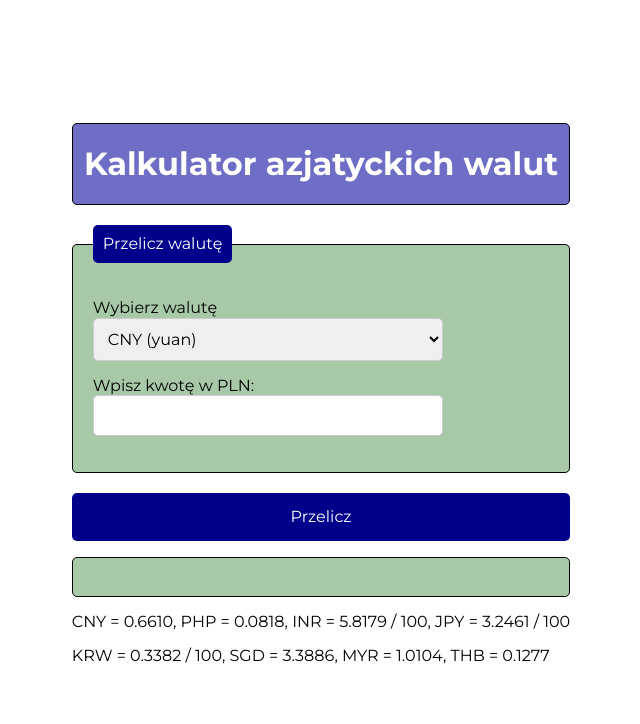
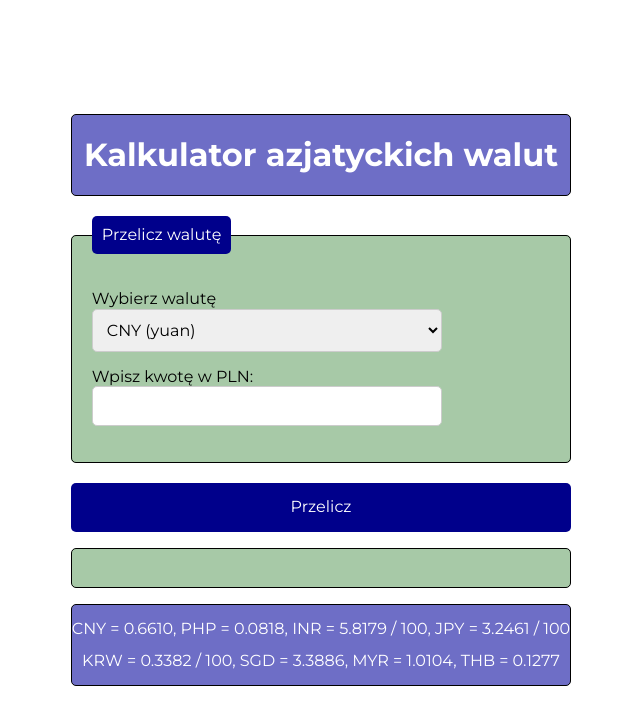
Before and after one commit to Blazej-Grodecki/currency-converter-react, a React (Create React App) app: page / in a window 1280 px wide. Shown: the top 724 px of the page, without its empty margins (319-959 px from the left). Built offline with nearby package versions, Linux system fonts and the light colour scheme.

Commit message:
added Footer component

```diff
--- a/src/App.js
+++ b/src/App.js
@@ -1,5 +1,6 @@
 import Header from "./Header";
 import Form from "./Form";
+import Footer from "./Footer";
 
 function App() {
   return (
@@ -9,12 +10,7 @@ function App() {
       <p className="form__result">
         <span></span>
       </p>
-      <footer className="footer">
-        <p>
-          CNY = 0.6610, PHP = 0.0818, INR = 5.8179 / 100, JPY = 3.2461 / 100
-        </p>
-        <p>KRW = 0.3382 / 100, SGD = 3.3886, MYR = 1.0104, THB = 0.1277</p>
-      </footer>
+      <Footer />
     </div>
   );
 }
--- /dev/null
+++ b/src/Footer/index.js
@@ -0,0 +1,10 @@
+import "./style.css";
+
+const Footer = () => (
+  <footer className="footer">
+    <p>CNY = 0.6610, PHP = 0.0818, INR = 5.8179 / 100, JPY = 3.2461 / 100</p>
+    <p>KRW = 0.3382 / 100, SGD = 3.3886, MYR = 1.0104, THB = 0.1277</p>
+  </footer>
+);
+
+export default Footer;
--- /dev/null
+++ b/src/Footer/style.css
@@ -0,0 +1,9 @@
+.footer {
+    line-height: 1;
+    text-align: center;
+    border: 1px solid black;
+    border-radius: 5px;
+    margin-bottom: 5px;
+    background-color: rgb(110, 110, 198);
+    color: white;
+}
```
